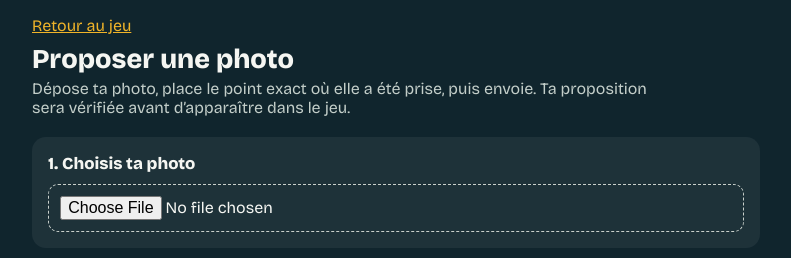
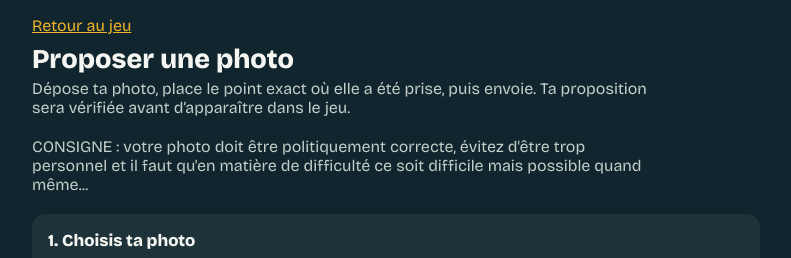
Before and after one commit to LucasJgou/CSguessr, a plain HTML site: page ajouter.html in a window 1280 px wide. Shown: the top 258 px of the page, without its empty margins (244-1035 px from the left). Drawn offline with nearby package versions, Linux system fonts and the light colour scheme.

Commit message:
Update ajouter.html

```diff
--- a/ajouter.html
+++ b/ajouter.html
@@ -35,6 +35,7 @@
   <a href="index.html">Retour au jeu</a>
   <h1>Proposer une photo</h1>
   <p class="lead">Dépose ta photo, place le point exact où elle a été prise, puis envoie. Ta proposition sera vérifiée avant d’apparaître dans le jeu.</p>
+  <p class="lead">CONSIGNE : votre photo doit être politiquement correcte, évitez d'être trop personnel et il faut qu'en matière de difficulté ce soit difficile mais possible quand même...</p>
 
     <div class="step">
     <h2>1. Choisis ta photo</h2>
```
